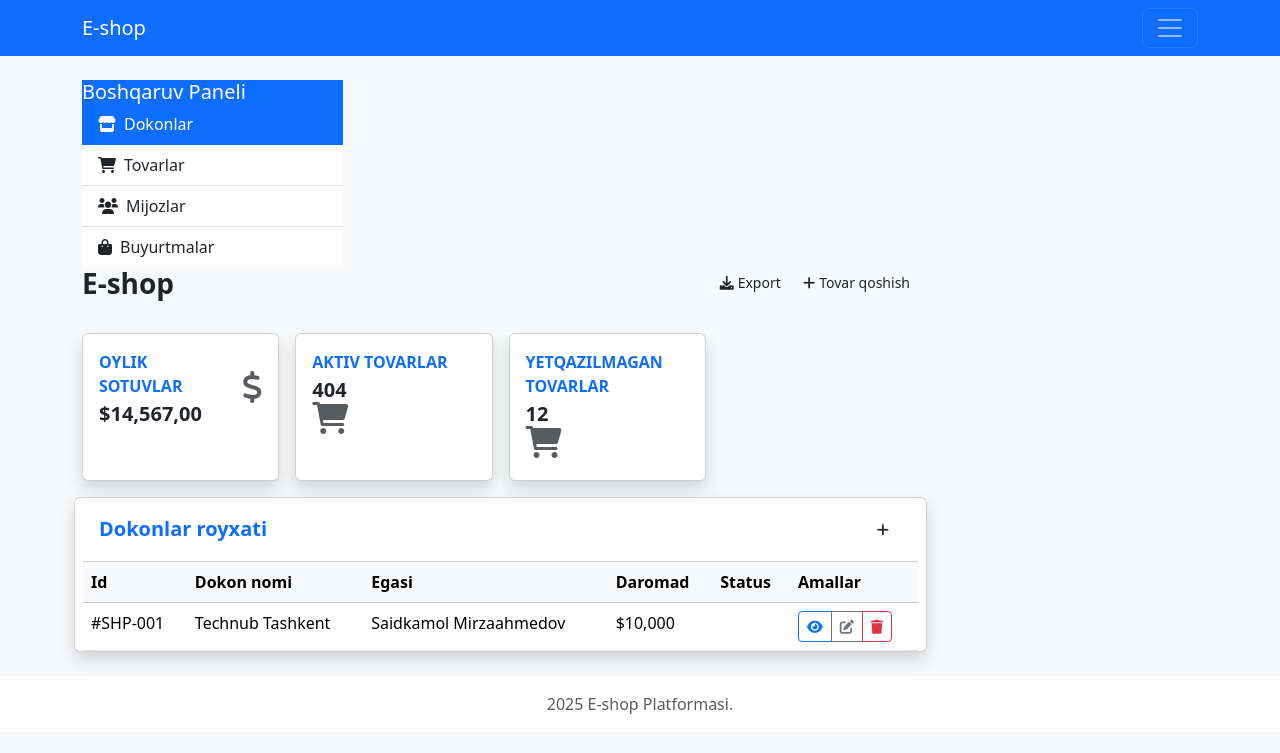
After one commit to saidkamol1203/Store, a Django app: page /admin_dashboard/ in a window 1280 px wide. The commit adds this page. Shown: the top 753 px of the page. Run offline with Django 5.2, Linux system fonts and the light colour scheme.

Commit message:
Admin_dashboard.html  yaratildi

```diff
--- /dev/null
+++ b/apps/users/templates/users/admin_dashboard.html
@@ -0,0 +1,156 @@
+{% extends 'base.html' %}
+
+{% block title %} Admin Boshqaruv Paneli {% endblock %}
+
+{% block content %}
+    <div class="row">
+        <div class="col-lg-3 col-md-4">
+            <div class="card-header bg-primary text-white">
+                <h5 class="mb-0">Boshqaruv Paneli</h5>
+            </div>
+
+            <div class="card-body p-0">
+                <div class="list-group list-group-flush">
+                    <a href="#" class="list-group-item list-group-item-action active">
+                        <i class="fas fa-store me-2"></i>Dokonlar
+                    </a>
+
+                    <a href="#" class="list-group-item list-group-item-action">
+                        <i class="fas fa-shopping-cart me-2"></i>Tovarlar
+                    </a>
+
+                    <a href="#" class="list-group-item list-group-item-action">
+                        <i class="fas fa-users me-2"></i>Mijozlar
+                    </a>
+
+                    <a href="#" class="list-group-item list-group-item-action">
+                        <i class="fas fa-shopping-bag me-2"></i>Buyurtmalar
+                    </a>
+
+                </div>
+            </div>
+        </div>
+    </div>
+
+    <div class="col-lg-9 col-md-8">
+        <div class="d-flex justify-content-between align-items center mb-4">
+            <h3 class="fw-bold text=primary">E-shop</h3>
+
+            <div>
+                <button class="btn btn-sm btn-uotline-primary">
+                    <i class="fas fa-download me-1"></i>Export
+                </button>
+
+                <button class="btn btn-sm btn-uotline-primary">
+                    <i class="fas fa-plus me-1"></i>Tovar qoshish
+                </button>
+            </div>
+        </div>
+
+        <div class="row g-3 mb-4">
+            <div class="col-xl-3 col-md-6">
+                <div class="card border-left-primary shadow h-100">
+                    <div class="card-body">
+                        <div class="row align-items-center">
+                            <div class="col">
+                                <div class="text-xs text-uppercase text-primary fw-bold mb-1">
+                                    Oylik Sotuvlar
+                                </div>
+                                <div class="h5 mb-0 fw-bold">$14,567,00</div>
+                            </div>
+                            <div class="col-auto">
+                                <i class="fas fa-dollar-sign fa-2x text-muted"></i>
+                            </div>
+                        </div>
+                    </div>
+                </div>
+            </div>
+
+            <div class="col-xl-3 col-md-6">
+                <div class="card border-left-success shadow h-100">
+                    <div class="card-body">
+                        <div class="row align-items center">
+                            <div class="col">
+                                <div class="text-xs text-uppecase text success fw-bold mb-1">
+                                    <div class="text-xs text-uppercase text-primary fw-bold mb-1">
+                                        Aktiv tovarlar
+                                    </div>
+                                    <div class="h5 mb-0 fw-bold">404</div>
+                                    <div class="col-auto">
+                                        <i class="fas fa-shopping-cart fa-2x text-muted"></i>
+                                    </div>
+                                </div>
+                            </div>
+                        </div>
+                    </div>
+                </div>
+            </div>
+
+            <div class="col-xl-3 col-md-6">
+                <div class="card border-left-success shadow h-100">
+                    <div class="card-body">
+                        <div class="row align-items center">
+                            <div class="col">
+                                <div class="text-xs text-uppecase text success fw-bold mb-1">
+                                    <div class="text-xs text-uppercase text-primary fw-bold mb-1">
+                                        Yetqazilmagan tovarlar
+                                    </div>
+                                    <div class="h5 mb-0 fw-bold">12</div>
+                                    <div class="col-auto">
+                                        <i class="fas fa-shopping-cart fa-2x text-muted"></i>
+                                    </div>
+                                </div>
+                            </div>
+                        </div>
+                    </div>
+                </div>
+            </div>
+
+            <div class="card shadow mb4">
+                <div class="card-header bg-white py-3 d-flex justify-content-between align-items-center">
+                    <h5 class="m-0 fw-bold text-primary">Dokonlar royxati</h5>
+
+                    <div>
+                        <button class="btn btn-sm btn-sucess">
+                            <i class="fas fa-plus me-1"></i>
+                        </button>
+                    </div>
+                </div>
+
+                <div class="card-body p-0">
+                    <div class="table-responsive">
+                        <table class="table table-hover mb-0">
+                            <thead class="table-light">
+                                <tr>
+                                    <th>Id</th>
+                                    <th>Dokon nomi</th>
+                                    <th>Egasi</th>
+                                    <th>Daromad</th>
+                                    <th>Status</th>
+                                    <th>Amallar</th>
+                                </tr>
+                            </thead>
+                            <tbody>
+                                <tr>
+                                    <td>#SHP-001</td>
+                                    <td>Technub Tashkent</td>
+                                    <td>Saidkamol Mirzaahmedov</td>
+                                    <td>$10,000</td>
+                                    <td><span class="badge badge-sucess">Aktiv</span></td>
+                                    <td>
+                                        <div class="btn-group btn-group-sm">
+                                            <button class="btn btn-outline-primary"><i class="fas fa-eye"></i></button>
+                                            <button class="btn btn-outline-secondary"><i class="fas fa-edit"></i></button>
+                                            <button class="btn btn-outline-danger"><i class="fas fa-trash"></i></button>
+                                        </div>
+                                    </td>
+                                </tr>
+                            </tbody>
+                        </table>
+                    </div>
+                </div>
+            </div>
+
+        </div>
+    </div>
+{% endblock %}
--- a/apps/users/templates/users/login.html
+++ b/apps/users/templates/users/login.html
@@ -2,7 +2,7 @@
 
 {% block title %} Kirish {% endblock %}
 
-<!-- {% block navbar %} {% endblock %} -->
+{% block navbar %} {% endblock %}
 
 {% block content %}
 <div class="card login-card p-4 p-md-5">
@@ -57,4 +57,4 @@
 </div>
 
 {% endblock %}
-<!-- {% block footer %} {% endblock %} -->
+{% block footer %} {% endblock %}
--- a/apps/users/urls.py
+++ b/apps/users/urls.py
@@ -1,7 +1,8 @@
 from django.urls import path
-from .views import login
+from .views import login, admin_dashboard
 
 urlpatterns = [
     path('login/', login, name='login'),
+    path('admin_dashboard/', admin_dashboard, name='admin_dashboard'),
 
 ]
--- a/apps/users/views.py
+++ b/apps/users/views.py
@@ -12,8 +12,15 @@ def login(request):
             user = form.get_user()
             login(request,user)
 
-            return HttpResponse(f"Username: f{request.user.username}, User type: f{request.user.user_type}")
+            if user.user_type == "ADMIN":
+                return redirect("admin_dashboard")
+
+            return HttpResponse(
+                f"Username: f{request.user.username}, User type: f{request.user.user_type}")
     else:
         form = AuthenticationForm()
 
     return render(request, 'users/login.html', {'form':form})
+
+def admin_dashboard(request):
+    return render(request, "users/admin_dashboard.html", context= {})
```
